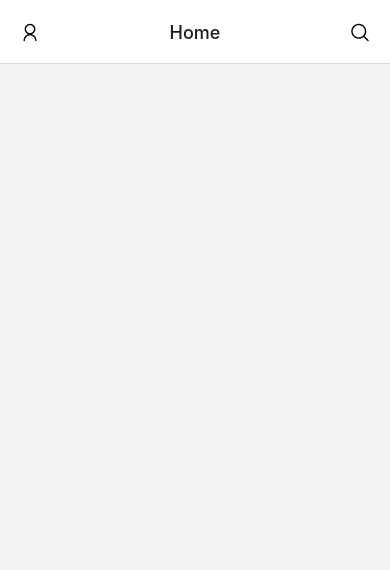
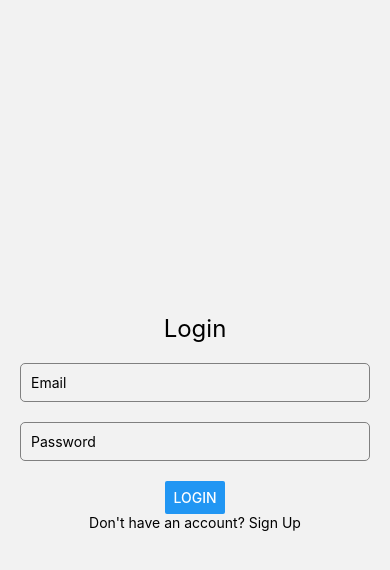
Before and after one commit to Cameron831/StatTracker, a React Native app: screen / in a window 390 px wide. Shown: the top 570 px of the page. Built offline with nearby package versions, Linux system fonts and the light colour scheme; no server answers.

Commit message:
Account logic

```diff
--- a/App.js
+++ b/App.js
@@ -9,6 +9,8 @@ import PlayerModal from './screens/PlayerModal';
 import SearchButton from './components/SearchButton';
 import ProfileButton from './components/ProfileButton';
 import ProfileModal from './screens/ProfileModal';
+import LoginScreen from './screens/LoginScreen';
+import SignUpScreen from './screens/SignUpScreen';
 
 const Stack = createStackNavigator();
 
@@ -18,6 +20,9 @@ function App() {
         <Stack.Navigator initialRouteName="Splash">
 
           <Stack.Screen name="Splash" component={SplashScreen} options={{ headerShown: false }}/>
+
+          <Stack.Screen name="Login" component={LoginScreen} options={{ headerShown: false }}/>
+          <Stack.Screen name="SignUp" component={SignUpScreen} options={{ headerShown: false }}/>
 
           <Stack.Screen name="Home" component={HomeScreen}
             options={({ navigation }) => ({
--- a/package.json
+++ b/package.json
@@ -9,6 +9,7 @@
     "web": "expo start --web"
   },
   "dependencies": {
+    "@react-native-async-storage/async-storage": "^1.22.3",
     "@react-navigation/bottom-tabs": "^6.5.11",
     "@react-navigation/native": "^6.1.9",
     "@react-navigation/stack": "^6.3.20",
--- a/screens/HomeScreen.js
+++ b/screens/HomeScreen.js
@@ -1,6 +1,7 @@
 import React, { useState, useEffect } from 'react';
 import { View, StyleSheet, Text } from 'react-native';
 import axios from 'axios';
+import AsyncStorage from '@react-native-async-storage/async-storage';
 import TrackerView from '../components/TrackerView';
 
 const HomeScreen = ({ navigation }) => {
@@ -9,7 +10,8 @@ const HomeScreen = ({ navigation }) => {
   useEffect(() => {
     const getTracking = async () => {
       try {
-        const tracking = await axios.get("http://192.168.1.13:3000/user/65deaba5946c295b3481d0c3");
+        const token = await AsyncStorage.getItem('LOGIN_TOKEN');
+        const tracking = await axios.get(`http://192.168.1.13:3000/user/tracking/${token}`);
         setTrackingInfo(tracking.data);
       } catch (error) {
         console.error("Error fetching tracking", error);
--- /dev/null
+++ b/screens/LoginScreen.js
@@ -0,0 +1,100 @@
+import React, { useState } from 'react';
+import { View, StyleSheet, TextInput, Button, Text, Alert, TouchableOpacity } from 'react-native';
+import AsyncStorage from '@react-native-async-storage/async-storage';
+import axios from 'axios';
+
+const LoginScreen = ({ navigation }) => {
+  const [email, setEmail] = useState('');
+  const [password, setPassword] = useState('');
+
+  const handleLogin = async () => {
+    try {
+        const response = await axios.post("http://192.168.1.13:3000/user/login", {email: email, password: password})
+
+        if (response.status === 200) {
+            await AsyncStorage.setItem('LOGIN_TOKEN', `${response.data._id}`);
+            //Alert.alert("Login Successful", "You have successfully logged in.");
+            // If login is successful, navigate to Home
+            navigation.replace('Home');
+        } else {
+            // Handle any other successful responses with unexpected status codes
+            console.log("Unexpected status code:", response.status);
+            Alert.alert("Login Failed", "Unexpected response from the server.");
+        }
+    } catch (error) {
+        if (error.response) {
+            // The request was made and the server responded with a status code that falls out of the range of 2xx
+            console.log(error.response.data);
+            console.log(error.response.status);
+            const message = error.response.data.message || "An error occurred during login.";
+
+            if (error.response.status === 404) {
+              Alert.alert("Login Failed", "Email not found.");
+            } else if (error.response.status === 500) {
+              Alert.alert("Login Failed", message);
+            } else {
+              // Handle any other errors with a status code
+              Alert.alert("Login Failed", message);
+            }
+          } else if (error.request) {
+            // The request was made but no response was received
+            console.log(error.request);
+            Alert.alert("Login Failed", "No response from the server. Please try again later.");
+          } else {
+            // Something happened in setting up the request that triggered an Error
+            console.log('Error', error.message);
+            Alert.alert("Login Failed", "An error occurred. Please try again.");
+          }
+    }
+
+  };
+
+  return (
+    <View style={styles.container}>
+      <Text style={styles.title}>Login</Text>
+      <TextInput
+        style={styles.input}
+        onChangeText={setEmail}
+        value={email}
+        placeholder="Email"
+        keyboardType="email-address"
+        autoCapitalize="none"
+      />
+      <TextInput
+        style={styles.input}
+        onChangeText={setPassword}
+        value={password}
+        placeholder="Password"
+        secureTextEntry={true}
+        autoCapitalize="none"
+      />
+      <Button title="Login" onPress={handleLogin} />
+      <TouchableOpacity onPress={() => navigation.navigate('SignUp')}>
+        <Text style={styles.switchText}>Don't have an account? Sign Up</Text>
+      </TouchableOpacity>
+    </View>
+  );
+};
+
+const styles = StyleSheet.create({
+  container: {
+    flex: 1,
+    justifyContent: 'center',
+    alignItems: 'center',
+    padding: 20,
+  },
+  title: {
+    fontSize: 24,
+    marginBottom: 20,
+  },
+  input: {
+    width: '100%',
+    borderWidth: 1,
+    borderColor: 'gray',
+    borderRadius: 5,
+    padding: 10,
+    marginBottom: 20,
+  },
+});
+
+export default LoginScreen;
--- a/screens/PlayerModal.js
+++ b/screens/PlayerModal.js
@@ -1,6 +1,7 @@
 import React, { useState, useEffect } from 'react';
 import { View, Image, StyleSheet, Text, Switch} from 'react-native';
 import {teamColors, teamLogos} from '../stylesheets/styles';
+import AsyncStorage from '@react-native-async-storage/async-storage';
 import axios from 'axios';
 
 const PlayerModal = ({route, navigation}) => {
@@ -25,7 +26,8 @@ const PlayerModal = ({route, navigation}) => {
 
     const getTracking = async () => {
       try {
-        const tracking = await axios.get("http://192.168.1.13:3000/user/65deaba5946c295b3481d0c3")
+        const token = await AsyncStorage.getItem('LOGIN_TOKEN');
+        const tracking = await axios.get(`http://192.168.1.13:3000/user/tracking/${token}`)
         let foundPlayer = tracking.data.find(p => p.player == route.params.player.PERSON_ID);
         if(!foundPlayer) {
           const newPlayerData = {
@@ -36,7 +38,7 @@ const PlayerModal = ({route, navigation}) => {
             TPM: false,
             BLK: false,
             STL: false,
-            user: "65deaba5946c295b3481d0c3"
+            user: token
           };
           const response = await axios.post("http://192.168.1.13:3000/user/tracking", newPlayerData);
           foundPlayer = response.data;
--- a/screens/ProfileModal.js
+++ b/screens/ProfileModal.js
@@ -1,18 +1,55 @@
-import React from 'react';
-import { View, StyleSheet, Text} from 'react-native';
-import { common } from '../stylesheets/styles';
+import React, { useState, useEffect } from 'react';
+import { View, Text, Button, StyleSheet, Alert } from 'react-native';
+import AsyncStorage from '@react-native-async-storage/async-storage';
+import axios from 'axios';
 
 const ProfileModal = ({ navigation }) => {
+  const [user, setUser] = useState({
+    username: '',
+    email: '',
+  });
+
+  useEffect(() => {
+    const loadUserInfo = async () => {
+      try {
+        const token = await AsyncStorage.getItem('LOGIN_TOKEN');
+        const userInfo = await axios.get(`http://192.168.1.13:3000/user/${token}`)
+        const userData = {username: userInfo.data.username, email: userInfo.data.email}
+        setUser(userData);
+      } catch (error) {
+        Alert.alert("Error", "Failed to load user information.");
+      }
+    };
+
+    loadUserInfo();
+  }, []);
+
+  const handleSignOut = async () => {
+    // Clear the stored login token or user information to sign out
+    await AsyncStorage.removeItem('LOGIN_TOKEN');
+    // Navigate back to the login screen
+    navigation.replace('Login');
+  };
+
   return (
-    <View style={common.screenContainer}>
-       <Text>Test</Text>
+    <View style={styles.container}>
+      <Text style={styles.infoText}>Username: {user.username}</Text>
+      <Text style={styles.infoText}>Email: {user.email}</Text>
+      <Button title="Sign Out" onPress={handleSignOut} />
     </View>
-
   );
-}
+};
 
 const styles = StyleSheet.create({
-
-})
+  container: {
+    flex: 1,
+    justifyContent: 'center',
+    alignItems: 'center',
+  },
+  infoText: {
+    fontSize: 18,
+    marginBottom: 10,
+  },
+});
 
 export default ProfileModal;
--- /dev/null
+++ b/screens/SignUpScreen.js
@@ -0,0 +1,96 @@
+import React, { useState } from 'react';
+import { View, StyleSheet, TextInput, Button, Text, Alert } from 'react-native';
+import axios from 'axios';
+
+
+const SignUpScreen = ({ navigation }) => {
+    const [username, setUsername] = useState('');
+    const [email, setEmail] = useState('');
+    const [password, setPassword] = useState('');
+    const [confirmPassword, setConfirmPassword] = useState('');
+
+    const handleSignUp = async () => {
+    // Add validation for the inputs, e.g., check if password and confirmPassword match
+    if (password !== confirmPassword) {
+      Alert.alert("Passwords do not match", "Please make sure your passwords match.");
+      return;
+    }
+
+    try {
+        // Implement your signup logic here, e.g., call to your backend
+        console.log('Signing up with:', username, email, password);
+        const user = {username: username, email: email, password: password}
+        const signup = await axios.post("http://192.168.1.13:3000/user/", user)
+        // On successful signup, you might want to navigate to the login page or directly to the home page
+        navigation.navigate('Login');
+    } catch (error) {
+
+    }
+
+  };
+
+    return (
+        <View style={styles.container}>
+        <Text style={styles.title}>Sign Up</Text>
+        <TextInput
+            style={styles.input}
+            placeholder="Username"
+            value={username}
+            onChangeText={setUsername}
+            autoCapitalize="none"
+        />
+        <TextInput
+            style={styles.input}
+            placeholder="Email"
+            value={email}
+            onChangeText={setEmail}
+            keyboardType="email-address"
+            autoCapitalize="none"
+        />
+        <TextInput
+            style={styles.input}
+            placeholder="Password"
+            value={password}
+            onChangeText={setPassword}
+            secureTextEntry={true}
+            autoCapitalize="none"
+        />
+        <TextInput
+            style={styles.input}
+            placeholder="Confirm Password"
+            value={confirmPassword}
+            onChangeText={setConfirmPassword}
+            secureTextEntry={true}
+            autoCapitalize="none"
+        />
+        <Button title="Sign Up" onPress={handleSignUp} />
+        <Button
+            title="Already have an account? Login"
+            onPress={() => navigation.navigate('Login')}
+        />
+        </View>
+    );
+};
+
+const styles = StyleSheet.create({
+  container: {
+    flex: 1,
+    alignItems: 'center',
+    justifyContent: 'center',
+    padding: 20,
+  },
+  title: {
+    fontSize: 24,
+    marginBottom: 20,
+  },
+  input: {
+    width: '100%',
+    borderWidth: 1,
+    borderColor: 'gray',
+    borderRadius: 5,
+    padding: 10,
+    marginBottom: 10,
+  },
+});
+
+export default SignUpScreen;
--- a/screens/SplashScreen.js
+++ b/screens/SplashScreen.js
@@ -1,14 +1,31 @@
 import React from 'react';
 import { View, StyleSheet, Text, ActivityIndicator } from 'react-native';
+import AsyncStorage from '@react-native-async-storage/async-storage';
 
-const SplashScreen = ({navigation}) => {
+const SplashScreen = ({ navigation }) => {
+  React.useEffect(() => {
+    // Define an async function to check the login token
+    const checkLoginToken = async () => {
+      try {
+        // Attempt to retrieve the login token
+        const token = await AsyncStorage.getItem('LOGIN_TOKEN');
+        // Navigate based on token presence
+        if (token) {
+          // If token exists, navigate to the Home screen
+          navigation.replace('Home');
+        } else {
+          // If no token, navigate to the Login screen
+          navigation.replace('Login');
+        }
+      } catch (e) {
+        // If there's an error, you might want to handle it or navigate to an error screen
+        console.error(e);
+      }
+    };
 
-  React.useEffect(() => {
-    const timer = setTimeout(() => {
-      navigation.replace('Home');
-    }, 3000);
-    return () => clearTimeout(timer);
-  }, [navigation])
+    // Call the function
+    checkLoginToken();
+  }, [navigation]);
 
   return (
     <View style={styles.container}>
@@ -30,7 +47,7 @@ const styles = StyleSheet.create({
   text: {
     fontSize: 20,
     marginBottom: 20,
-    }
+  },
 });
 
 export default SplashScreen;
```
Also changed, not shown: 1 other file (tests, documents, lock files or other folders). Lines whose indentation alone changed are shown as unchanged.
